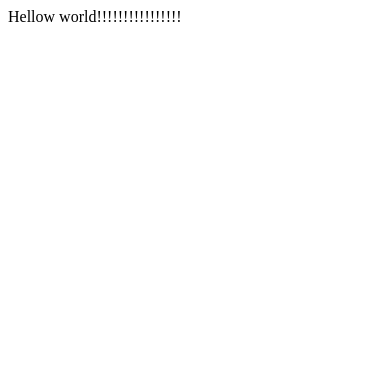
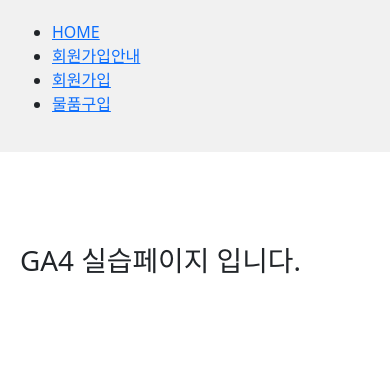
Before and after one commit to 9338inverve/9338inverve.github.io, a plain HTML site: page index.html in a window 390 px wide. Drawn offline with nearby package versions, Linux system fonts and the light colour scheme.

Commit message:
Update index.html

```diff
--- a/index.html
+++ b/index.html
@@ -1 +1,58 @@
-Hellow world!!!!!!!!!!!!!!!!
+<!DOCTYPE html>
+<html>
+<head>
+    <!-- Google tag (gtag.js) -->
+<script async src="https://www.googletagmanager.com/gtag/js?id=G-83KMKJ2D0N"></script>
+<script>
+  window.dataLayer = window.dataLayer || [];
+  function gtag(){dataLayer.push(arguments);}
+  gtag('js', new Date());
+
+  gtag('config', 'G-83KMKJ2D0N');
+</script>
+
+    <title>GA4 Example for Github</title>
+    <link rel="stylesheet" href="https://cdn.jsdelivr.net/npm/bootstrap@5.2.3/dist/css/bootstrap.min.css">
+
+    <style>
+        /* 왼쪽 메뉴 스타일 */
+        nav {
+            width: 20%;
+            float: left;
+            background-color: #f1f1f1;
+            padding: 20px;
+        }
+
+        /* 오른쪽 내용 영역 스타일 */
+        article {
+            width: 80%;
+            float: right;
+            padding: 20px;
+        }
+
+        /* 스마트폰 화면 (예시: 너비 768px 이하) */
+        @media (max-width: 768px) {
+            nav, article {
+                width: 100%;
+                float: none;
+            }
+        }
+
+    </style>
+</head>
+<body>
+  <nav>
+    <ul>
+      <li><a href="./index.html">HOME</a></li>
+      <li><a href="./ga4_d1.html">회원가입안내</a></li>
+      <li><a href="./ga4_d2.html">회원가입</a></li>
+      <li><a href="./ga4_d3.html">물품구입</a></li>
+    </ul>
+  </nav>
+  <article>
+    <br><br><br>
+    <H1>GA4 실습페이지 입니다.</H1>
+    <br><br><br>
+  </article>
+</body>
+</html>
```
